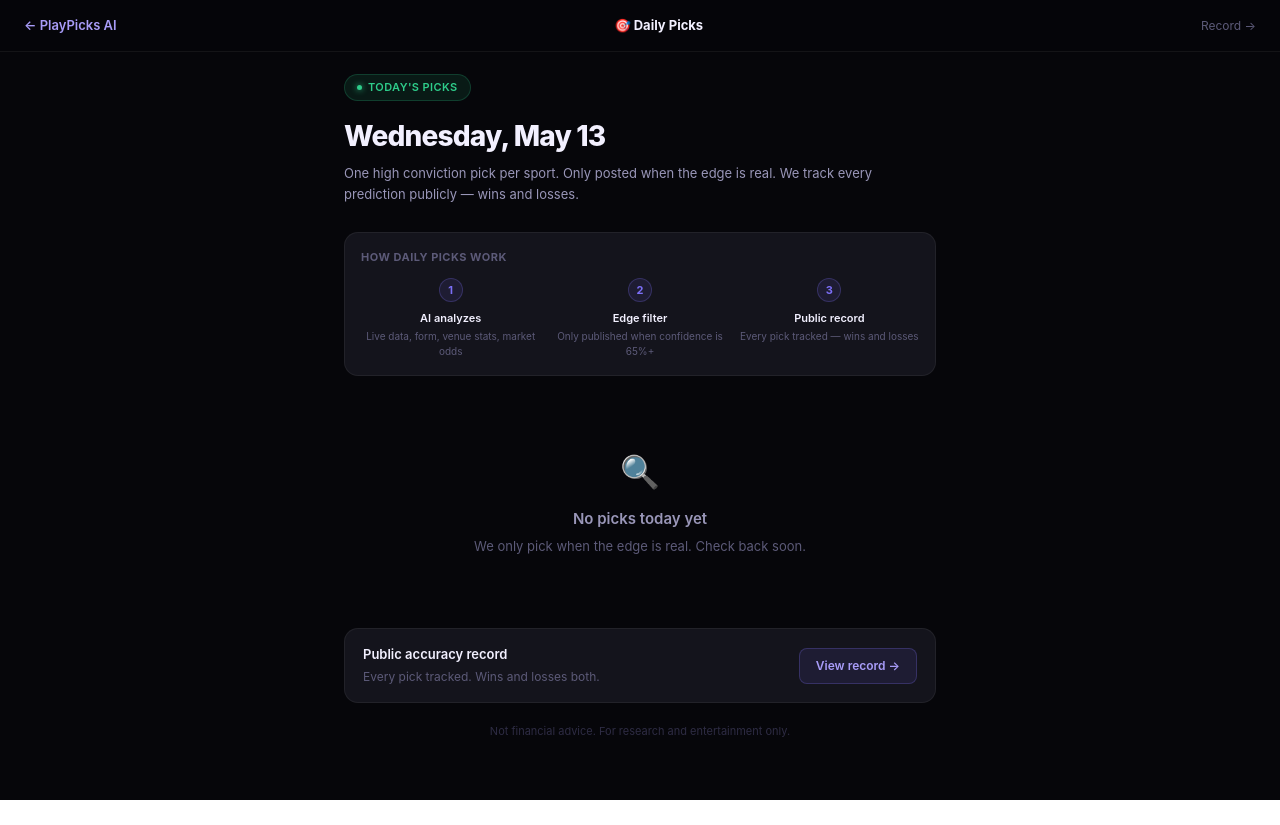
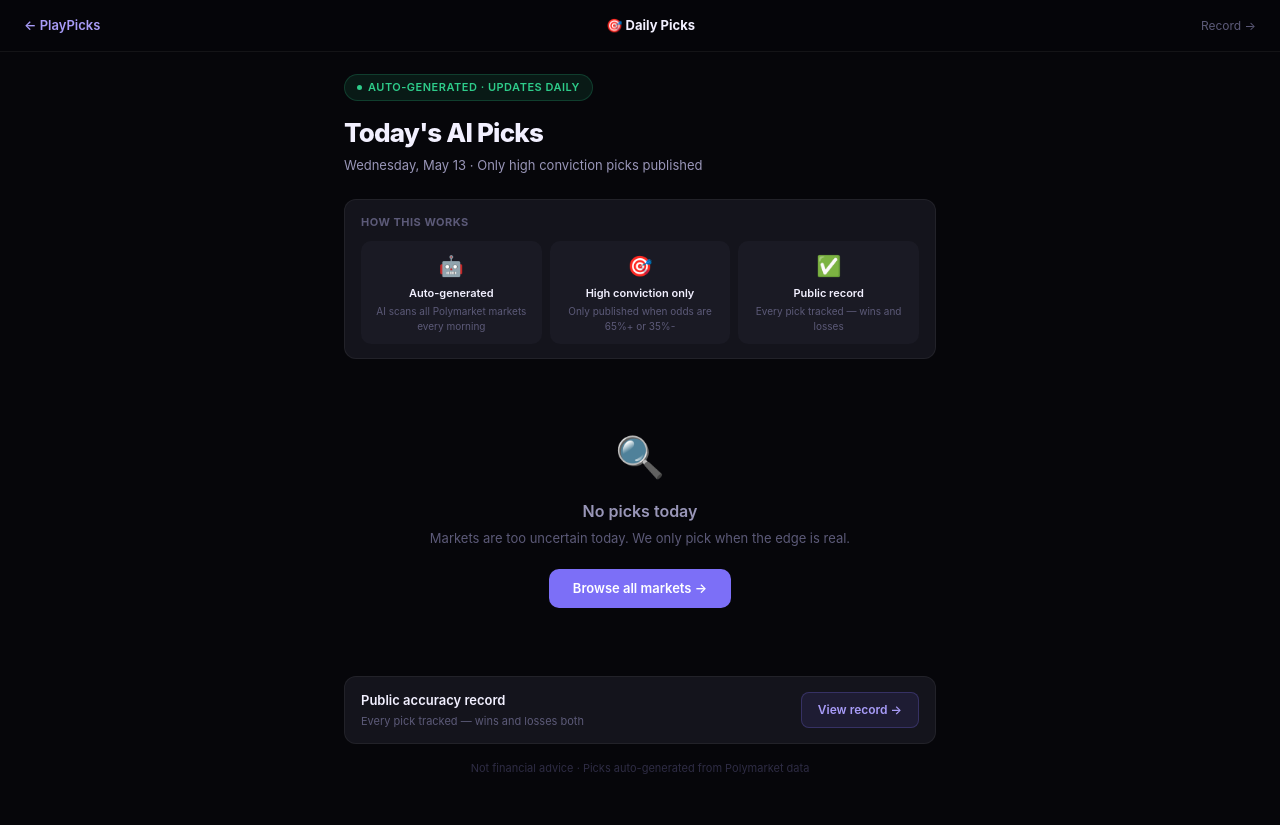
Before and after one commit to anujagadde18/tradedna, a Next.js app: page /picks in a window 1280 px wide. Before the commit the page ends 800 px from the top, so only its background shows below. Built offline with nearby package versions, Linux system fonts and the light colour scheme.

Commit message:
feat: fully auto daily picks - scans Polymarket every day, no manual updates

```diff
--- a/app/picks/page.tsx
+++ b/app/picks/page.tsx
@@ -3,161 +3,164 @@ import { useState, useEffect } from 'react';
 import { useRouter } from 'next/navigation';
 
 const C = {
-  bg0:'#06060a', bg1:'#0e0e14', bg2:'#14141c', bg3:'#1a1a24',
+  bg0:'#06060a', bg2:'#14141c', bg3:'#1a1a24',
   border:'rgba(255,255,255,0.06)', border2:'rgba(255,255,255,0.12)',
   t1:'#f2f0ff', t2:'#9996b8', t3:'#5c5a78', t4:'#2e2c44',
   purple:'#7c6ff7', purpleL:'#a89cf8', purpleBg:'rgba(124,111,247,0.1)', purpleBorder:'rgba(124,111,247,0.25)',
-  green:'#2ecc8a', amber:'#f5a623', red:'#ef4f6a',
+  green:'#2ecc8a', amber:'#f5a623', red:'#ef4f6a', blue:'#4d9de0',
 };
 
 export default function PicksPage() {
   const router = useRouter();
   const [picks, setPicks] = useState<any[]>([]);
   const [loading, setLoading] = useState(true);
-  const [today, setToday] = useState('');
+  const [date, setDate] = useState('');
+  const [expanded, setExpanded] = useState<string|null>(null);
 
   useEffect(() => {
     fetch('/api/daily-pick')
       .then(r => r.json())
       .then(d => {
         setPicks(d.picks || []);
-        setToday(d.date || '');
+        setDate(d.date || '');
         setLoading(false);
       })
       .catch(() => setLoading(false));
   }, []);
 
-  const fmt = (iso: string) => new Date(iso).toLocaleDateString('en-US', { weekday:'long', month:'long', day:'numeric' });
+  const fmt = (iso: string) => new Date(iso).toLocaleDateString('en-US', {
+    weekday: 'long', month: 'long', day: 'numeric'
+  });
 
   return (
     <div style={{background:C.bg0,minHeight:'100vh',color:C.t1,fontFamily:"'Inter',system-ui,sans-serif"}}>
-      {/* NAV */}
       <nav style={{position:'fixed',top:0,left:0,right:0,zIndex:200,height:52,background:'rgba(6,6,10,0.95)',backdropFilter:'blur(20px)',borderBottom:'1px solid '+C.border,display:'flex',alignItems:'center',justifyContent:'space-between',padding:'0 24px'}}>
-        <button onClick={()=>router.push('/')} style={{background:'none',border:'none',color:C.purpleL,cursor:'pointer',fontSize:13,fontWeight:600}}>← PlayPicks AI</button>
+        <button onClick={()=>router.push('/')} style={{background:'none',border:'none',color:C.purpleL,cursor:'pointer',fontSize:13,fontWeight:600}}>← PlayPicks</button>
         <div style={{fontSize:13,fontWeight:700}}>🎯 Daily Picks</div>
         <button onClick={()=>router.push('/accuracy')} style={{background:'none',border:'none',color:C.t3,cursor:'pointer',fontSize:12}}>Record →</button>
       </nav>
 
       <div style={{maxWidth:640,margin:'0 auto',padding:'72px 24px 48px'}}>
 
-        {/* Header */}
-        <div style={{marginBottom:28}}>
-          <div style={{display:'inline-flex',alignItems:'center',gap:6,background:'rgba(46,204,138,0.1)',border:'1px solid rgba(46,204,138,0.2)',color:C.green,padding:'4px 12px',borderRadius:100,fontSize:11,fontWeight:600,letterSpacing:'0.4px',textTransform:'uppercase' as const,marginBottom:14}}>
-            <span style={{width:5,height:5,background:C.green,borderRadius:'50%',display:'block',boxShadow:'0 0 6px #2ecc8a'}}/>
-            Today's Picks
+        <div style={{marginBottom:24}}>
+          <div style={{display:'inline-flex',alignItems:'center',gap:6,background:'rgba(46,204,138,0.1)',border:'1px solid rgba(46,204,138,0.2)',color:C.green,padding:'4px 12px',borderRadius:100,fontSize:11,fontWeight:600,letterSpacing:'0.5px',textTransform:'uppercase' as const,marginBottom:12}}>
+            <span style={{width:5,height:5,background:C.green,borderRadius:'50%',display:'block'}}/>
+            Auto-generated · Updates daily
           </div>
-          <h1 style={{fontSize:28,fontWeight:800,letterSpacing:'-0.8px',marginBottom:6}}>
-            {today ? fmt(today) : 'Today'}
+          <h1 style={{fontSize:26,fontWeight:800,letterSpacing:'-0.8px',marginBottom:4}}>
+            Today's AI Picks
           </h1>
-          <p style={{fontSize:13,color:C.t2,lineHeight:1.6}}>
-            One high conviction pick per sport. Only posted when the edge is real.
-            We track every prediction publicly — wins and losses.
-          </p>
+          <p style={{fontSize:13,color:C.t2}}>{date ? fmt(date) : 'Loading...'} · Only high conviction picks published</p>
         </div>
 
-        {/* How it works */}
-        <div style={{background:C.bg2,border:'1px solid '+C.border,borderRadius:14,padding:'16px',marginBottom:24}}>
-          <div style={{fontSize:11,fontWeight:700,color:C.t3,textTransform:'uppercase' as const,letterSpacing:'0.5px',marginBottom:12}}>How Daily Picks work</div>
-          <div style={{display:'grid',gridTemplateColumns:'repeat(3,1fr)',gap:10}}>
+        <div style={{background:C.bg2,border:'1px solid '+C.border,borderRadius:12,padding:'14px 16px',marginBottom:20}}>
+          <div style={{fontSize:11,fontWeight:700,color:C.t3,textTransform:'uppercase' as const,letterSpacing:'0.5px',marginBottom:10}}>How this works</div>
+          <div style={{display:'grid',gridTemplateColumns:'repeat(3,1fr)',gap:8}}>
             {[
-              {n:'1',t:'AI analyzes',d:'Live data, form, venue stats, market odds'},
-              {n:'2',t:'Edge filter',d:'Only published when confidence is 65%+'},
-              {n:'3',t:'Public record',d:'Every pick tracked — wins and losses'},
+              {icon:'🤖',title:'Auto-generated',desc:'AI scans all Polymarket markets every morning'},
+              {icon:'🎯',title:'High conviction only',desc:'Only published when odds are 65%+ or 35%-'},
+              {icon:'✅',title:'Public record',desc:'Every pick tracked — wins and losses'},
             ].map((s,i)=>(
-              <div key={i} style={{textAlign:'center' as const}}>
-                <div style={{width:24,height:24,background:C.purpleBg,border:'1px solid '+C.purpleBorder,borderRadius:'50%',display:'flex',alignItems:'center',justifyContent:'center',fontSize:11,fontWeight:700,color:C.purple,margin:'0 auto 8px'}}>{s.n}</div>
-                <div style={{fontSize:11,fontWeight:600,color:C.t1,marginBottom:3}}>{s.t}</div>
-                <div style={{fontSize:10,color:C.t3,lineHeight:1.5}}>{s.d}</div>
+              <div key={i} style={{background:C.bg3,borderRadius:10,padding:'10px',textAlign:'center' as const}}>
+                <div style={{fontSize:20,marginBottom:4}}>{s.icon}</div>
+                <div style={{fontSize:11,fontWeight:600,color:C.t1,marginBottom:3}}>{s.title}</div>
+                <div style={{fontSize:10,color:C.t3,lineHeight:1.5}}>{s.desc}</div>
               </div>
             ))}
           </div>
         </div>
 
-        {/* Picks */}
         {loading ? (
           <div style={{display:'flex',flexDirection:'column' as const,gap:12}}>
-            {[1,2].map(i=><div key={i} style={{height:200,background:C.bg2,borderRadius:16,border:'1px solid '+C.border,opacity:0.3}}/>)}
+            {[1,2,3].map(i=><div key={i} style={{height:160,background:C.bg2,borderRadius:16,border:'1px solid '+C.border,opacity:0.3}}/>)}
           </div>
         ) : picks.length === 0 ? (
-          <div style={{textAlign:'center' as const,padding:'48px 0',color:C.t3}}>
-            <div style={{fontSize:32,marginBottom:12}}>🔍</div>
-            <div style={{fontSize:15,fontWeight:600,color:C.t2,marginBottom:6}}>No picks today yet</div>
-            <div style={{fontSize:13,color:C.t3}}>We only pick when the edge is real. Check back soon.</div>
+          <div style={{textAlign:'center' as const,padding:'48px 0'}}>
+            <div style={{fontSize:40,marginBottom:12}}>🔍</div>
+            <div style={{fontSize:16,fontWeight:600,color:C.t2,marginBottom:6}}>No picks today</div>
+            <div style={{fontSize:13,color:C.t3,marginBottom:20}}>Markets are too uncertain today. We only pick when the edge is real.</div>
+            <button onClick={()=>router.push('/')} style={{padding:'10px 24px',borderRadius:10,background:C.purple,border:'none',color:'white',fontSize:13,fontWeight:600,cursor:'pointer'}}>
+              Browse all markets →
+            </button>
           </div>
         ) : (
-          <div style={{display:'flex',flexDirection:'column' as const,gap:16}}>
+          <div style={{display:'flex',flexDirection:'column' as const,gap:14}}>
             {picks.map((pick,i)=>(
-              <div key={i} style={{background:C.bg2,border:'1px solid '+C.border,borderRadius:16,overflow:'hidden'}}>
-                {/* Pick header */}
+              <div key={i} style={{background:C.bg2,border:'1px solid '+(pick.verdict==='HIGH CONVICTION'?'rgba(46,204,138,0.25)':C.border),borderRadius:16,overflow:'hidden'}}>
+
                 <div style={{padding:'16px 18px',borderBottom:'1px solid '+C.border}}>
-                  <div style={{display:'flex',justifyContent:'space-between',alignItems:'flex-start',marginBottom:10}}>
+                  <div style={{display:'flex',justifyContent:'space-between',alignItems:'flex-start',marginBottom:12}}>
                     <div style={{display:'flex',alignItems:'center',gap:8}}>
-                      <span style={{fontSize:20}}>{pick.icon}</span>
+                      <span style={{fontSize:22}}>{pick.icon}</span>
                       <div>
-                        <div style={{fontSize:14,fontWeight:700,color:C.t1}}>{pick.title}</div>
-                        <div style={{fontSize:11,color:C.t3,marginTop:2}}>{pick.subtitle}</div>
+                        <div style={{fontSize:13,fontWeight:700,color:C.t1,lineHeight:1.3}}>{pick.title}</div>
+                        <div style={{fontSize:10,color:C.t3,marginTop:2}}>{pick.subtitle}</div>
                       </div>
                     </div>
-                    <span style={{fontSize:10,fontWeight:700,color:pick.verdictColor,padding:'3px 10px',borderRadius:100,background:pick.verdictColor+'15',border:'1px solid '+pick.verdictColor+'30',whiteSpace:'nowrap' as const}}>
+                    <span style={{fontSize:10,fontWeight:700,color:pick.verdictColor,padding:'3px 10px',borderRadius:100,background:pick.verdictColor+'15',border:'1px solid '+pick.verdictColor+'30',whiteSpace:'nowrap' as const,flexShrink:0,marginLeft:8}}>
                       {pick.verdict}
                     </span>
                   </div>
 
-                  {/* Prediction + confidence */}
                   <div style={{display:'flex',alignItems:'center',gap:12,background:C.bg3,borderRadius:10,padding:'12px 14px'}}>
                     <div style={{flex:1}}>
-                      <div style={{fontSize:11,color:C.t3,marginBottom:3}}>AI Prediction</div>
-                      <div style={{fontSize:16,fontWeight:700,color:C.t1}}>{pick.prediction}</div>
+                      <div style={{fontSize:11,color:C.t3,marginBottom:3}}>Market says</div>
+                      <div style={{fontSize:15,fontWeight:700,color:C.t1}}>{pick.prediction}</div>
                     </div>
                     <div style={{textAlign:'right' as const}}>
-                      <div style={{fontSize:32,fontWeight:900,fontFamily:'monospace',color:pick.confidence>=70?C.green:pick.confidence>=55?C.amber:C.t2}}>{pick.confidence}%</div>
-                      <div style={{fontSize:10,color:C.t3}}>AI confidence</div>
+                      <div style={{fontSize:34,fontWeight:900,fontFamily:'monospace',color:pick.confidence>=65?C.green:pick.confidence<=35?C.red:C.amber}}>{pick.confidence}%</div>
+                      <div style={{fontSize:10,color:C.t3}}>market odds</div>
                     </div>
                   </div>
 
-                  {/* Market vs AI */}
-                  {pick.marketOdds && (
-                    <div style={{display:'flex',gap:8,marginTop:10}}>
+                  {pick.edge > 0 && (
+                    <div style={{marginTop:10,display:'flex',gap:8}}>
                       <div style={{flex:1,background:C.bg3,borderRadius:8,padding:'8px',textAlign:'center' as const}}>
-                        <div style={{fontSize:11,color:C.t3,marginBottom:2}}>Market</div>
-                        <div style={{fontSize:16,fontWeight:700,fontFamily:'monospace',color:C.t2}}>{pick.marketOdds}%</div>
+                        <div style={{fontSize:10,color:C.t3,marginBottom:2}}>Market</div>
+                        <div style={{fontSize:15,fontWeight:700,color:C.t2,fontFamily:'monospace'}}>{pick.marketOdds}%</div>
                       </div>
                       <div style={{flex:1,background:C.bg3,borderRadius:8,padding:'8px',textAlign:'center' as const}}>
-                        <div style={{fontSize:11,color:C.t3,marginBottom:2}}>AI</div>
-                        <div style={{fontSize:16,fontWeight:700,fontFamily:'monospace',color:C.green}}>{pick.aiOdds}%</div>
+                        <div style={{fontSize:10,color:C.t3,marginBottom:2}}>AI</div>
+                        <div style={{fontSize:15,fontWeight:700,color:C.green,fontFamily:'monospace'}}>{pick.aiOdds}%</div>
                       </div>
                       <div style={{flex:1,background:C.bg3,borderRadius:8,padding:'8px',textAlign:'center' as const}}>
-                        <div style={{fontSize:11,color:C.t3,marginBottom:2}}>Edge</div>
-                        <div style={{fontSize:16,fontWeight:700,fontFamily:'monospace',color:pick.edge>0?C.green:pick.edge<0?C.red:C.t3}}>
-                          {pick.edge>0?'+':''}{pick.edge}%
-                        </div>
+                        <div style={{fontSize:10,color:C.t3,marginBottom:2}}>Edge</div>
+                        <div style={{fontSize:15,fontWeight:700,color:C.green,fontFamily:'monospace'}}>+{pick.edge}%</div>
                       </div>
                     </div>
                   )}
                 </div>
 
-                {/* Reasoning */}
                 <div style={{padding:'14px 18px',borderBottom:'1px solid '+C.border}}>
-                  <div style={{fontSize:10,fontWeight:700,color:C.green,textTransform:'uppercase' as const,letterSpacing:'0.5px',marginBottom:8}}>✅ Why we like this</div>
-                  {pick.reasoning.map((r:string,j:number)=>(
-                    <div key={j} style={{fontSize:12,color:C.t2,marginBottom:5,paddingLeft:10,borderLeft:'2px solid '+C.green,lineHeight:1.5}}>{r}</div>
-                  ))}
+                  <button onClick={()=>setExpanded(expanded===pick.id?null:pick.id)}
+                    style={{width:'100%',background:'none',border:'none',cursor:'pointer',textAlign:'left' as const,display:'flex',justifyContent:'space-between',alignItems:'center'}}>
+                    <span style={{fontSize:11,fontWeight:700,color:C.t3,textTransform:'uppercase' as const,letterSpacing:'0.5px'}}>Why this pick</span>
+                    <span style={{fontSize:12,color:C.t3}}>{expanded===pick.id?'▲':'▼'}</span>
+                  </button>
 
-                  <div style={{fontSize:10,fontWeight:700,color:C.red,textTransform:'uppercase' as const,letterSpacing:'0.5px',marginBottom:8,marginTop:12}}>⚠️ Risks</div>
-                  {pick.risks.map((r:string,j:number)=>(
-                    <div key={j} style={{fontSize:12,color:C.t2,marginBottom:5,paddingLeft:10,borderLeft:'2px solid '+C.red,lineHeight:1.5}}>{r}</div>
-                  ))}
+                  {expanded===pick.id && (
+                    <div style={{marginTop:12}}>
+                      <div style={{fontSize:10,fontWeight:700,color:C.green,textTransform:'uppercase' as const,letterSpacing:'0.5px',marginBottom:8}}>✅ Bull case</div>
+                      {pick.reasoning.map((r:string,j:number)=>(
+                        <div key={j} style={{fontSize:12,color:C.t2,marginBottom:6,paddingLeft:10,borderLeft:'2px solid '+C.green,lineHeight:1.5}}>{r}</div>
+                      ))}
+                      <div style={{fontSize:10,fontWeight:700,color:C.red,textTransform:'uppercase' as const,letterSpacing:'0.5px',marginBottom:8,marginTop:12}}>⚠️ Risks</div>
+                      {pick.risks.map((r:string,j:number)=>(
+                        <div key={j} style={{fontSize:12,color:C.t2,marginBottom:6,paddingLeft:10,borderLeft:'2px solid '+C.red,lineHeight:1.5}}>{r}</div>
+                      ))}
+                    </div>
+                  )}
                 </div>
 
-                {/* Actions */}
                 <div style={{padding:'12px 18px',display:'flex',gap:8}}>
                   <button onClick={()=>router.push('/scores?event='+encodeURIComponent(pick.url))}
                     style={{flex:2,padding:'10px',borderRadius:10,background:C.purpleBg,border:'1px solid '+C.purpleBorder,color:C.purpleL,cursor:'pointer',fontSize:12,fontWeight:600}}>
                     🤖 Full AI analysis →
                   </button>
                   <button onClick={()=>{
-                    const text = `🎯 PlayPicks Daily Pick\n\n${pick.icon} ${pick.title}\nPrediction: ${pick.prediction} (${pick.confidence}% confidence)\n\n${pick.reasoning[0]}\n\ntradedna.vercel.app/picks\n\n#PlayPicks #AIodds`;
-                    navigator.share ? navigator.share({text}) : navigator.clipboard.writeText(text);
+                    const text = `🎯 PlayPicks Daily Pick\n\n${pick.icon} ${pick.title}\n${pick.confidence}% market odds\n\n${pick.reasoning[0]}\n\ntradedna.vercel.app/picks\n\n#PlayPicks #Polymarket`;
+                    if (navigator.share) navigator.share({text});
+                    else navigator.clipboard.writeText(text);
                   }} style={{flex:1,padding:'10px',borderRadius:10,background:C.bg3,border:'1px solid '+C.border,color:C.t2,cursor:'pointer',fontSize:12}}>
                     Share
                   </button>
@@ -167,11 +170,10 @@ export default function PicksPage() {
           </div>
         )}
 
-        {/* Accuracy teaser */}
-        <div style={{marginTop:24,background:C.bg2,border:'1px solid '+C.border,borderRadius:14,padding:'16px 18px',display:'flex',alignItems:'center',justifyContent:'space-between'}}>
+        <div style={{marginTop:20,background:C.bg2,border:'1px solid '+C.border,borderRadius:12,padding:'14px 16px',display:'flex',alignItems:'center',justifyContent:'space-between'}}>
           <div>
-            <div style={{fontSize:13,fontWeight:600,color:C.t1,marginBottom:3}}>Public accuracy record</div>
-            <div style={{fontSize:12,color:C.t3}}>Every pick tracked. Wins and losses both.</div>
+            <div style={{fontSize:13,fontWeight:600,color:C.t1,marginBottom:2}}>Public accuracy record</div>
+            <div style={{fontSize:11,color:C.t3}}>Every pick tracked — wins and losses both</div>
           </div>
           <button onClick={()=>router.push('/accuracy')}
             style={{padding:'8px 16px',borderRadius:8,background:C.purpleBg,border:'1px solid '+C.purpleBorder,color:C.purpleL,cursor:'pointer',fontSize:12,fontWeight:600,whiteSpace:'nowrap' as const}}>
@@ -179,8 +181,8 @@ export default function PicksPage() {
           </button>
         </div>
 
-        <div style={{textAlign:'center' as const,fontSize:11,color:C.t4,marginTop:20}}>
-          Not financial advice. For research and entertainment only.
+        <div style={{textAlign:'center' as const,fontSize:11,color:C.t4,marginTop:16}}>
+          Not financial advice · Picks auto-generated from Polymarket data
         </div>
       </div>
     </div>
```
